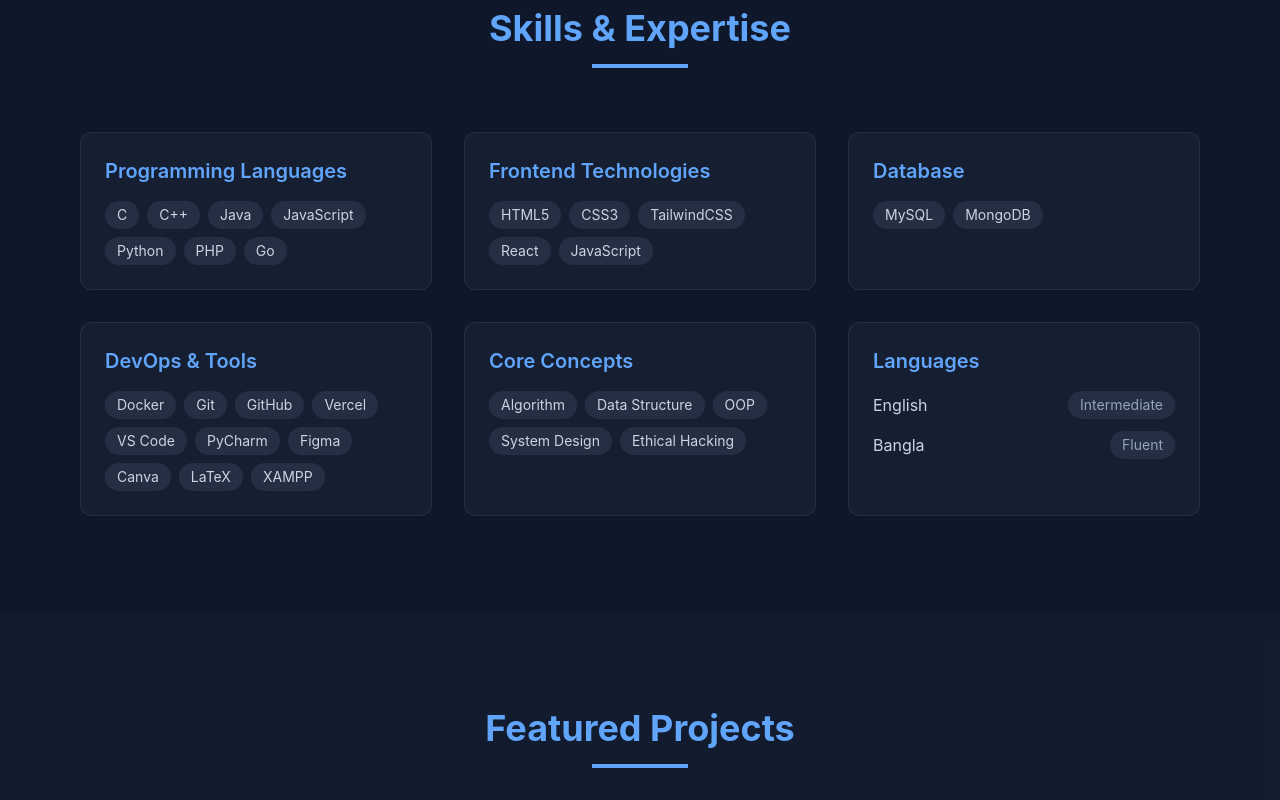
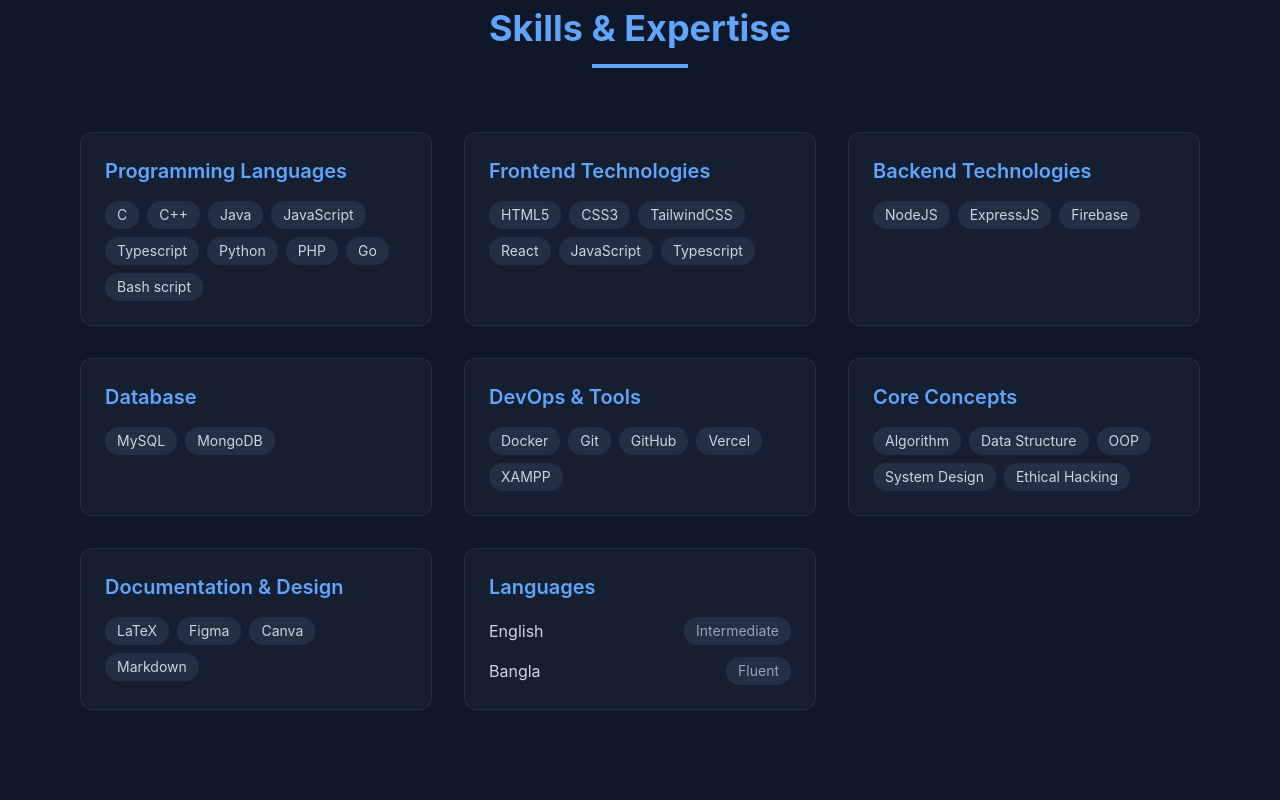
Before and after one commit to israil-fakir/israil_fakir_portfolio, a React (Vite) app: page / in a window 1280 px wide. Shown: the part 1640-2440 px from the top of the page. Built offline with nearby package versions, Linux system fonts and the light colour scheme.

Commit message:
add some informaion

```diff
--- a/src/components/Certificates.tsx
+++ b/src/components/Certificates.tsx
@@ -16,10 +16,48 @@
     "System Administration": "bg-red-600/20 text-red-400",
     "Artificial Intelligence": "bg-indigo-600/20 text-indigo-400",
     "Version Control": "bg-green-600/20 text-green-400",
-    "Cybersecurity": "bg-yellow-600/20 text-yellow-400"
+    "Cybersecurity": "bg-yellow-600/20 text-yellow-400",
+    "Data Science": "bg-indigo-600/20 text-indigo-400",
+    "Web Development" :  "bg-cyan-600/20 text-cyan-400"
   };
 
   const certificates = [
+    {
+      title: "Full Stack Development with MERN",
+      issuer: "Grameenphone Academy",
+      date: "2025",
+      description: "Completed a hands-on MERN stack program by Grameenphone Academy in collaboration with CodersTrust, focusing on building responsive full-stack web applications using MongoDB, Express.js, React, and Node.js.",
+      link: "https://www.grameenphone.academy/cert/299f0ba21f35",
+      icon: <Shield className="w-6 h-6" />,
+      category: "Web Development"
+    },
+    {
+      title: "Certificate of Excellence in AI & ML Fundamentals",
+      issuer: "Grameenphone Academy",
+      date: "2025",
+      description: "Recognized for completing the AI & ML Fundamentals course, covering core concepts, ethical aspects, and practical applications through project-based learning.",
+      link: "https://www.grameenphone.academy/cert/509fa8b707fa",
+      icon: <Shield className="w-6 h-6" />,
+      category: "Artificial Intelligence"
+    },
+    {
+      title: "Artificial Intelligence Fundamentals",
+      issuer: "IBM SkillsBuild",
+      date: "2025",
+      description: "Validated foundational knowledge of AI concepts, including machine learning, neural networks, and ethical use cases across industries.",
+      link: "https://www.credly.com/org/ibm-skillsbuild/badge/artificial-intelligence-fundamentals",
+      icon: <Shield className="w-6 h-6" />,
+      category: "Artificial Intelligence"
+    },
+    {
+      title: "Data Science Essentials With Python",
+      issuer: "Cisco",
+      date: "2025",
+      description: "Gained foundational skills in data science using Python, covering data analysis, visualization, and basic machine learning through hands-on labs.",
+      link: "https://www.credly.com/badges/a6396aa4-a036-433b-887a-68b5b35788e4",
+      icon: <Shield className="w-6 h-6" />,
+      category: "AI / ML / Data Science"
+    },
     {
       title: "Red Hat System Administration Certificate I (RH124 - RHA) - Ver. 9.3",
       issuer: "Red Hat",
--- a/src/components/Contact.tsx
+++ b/src/components/Contact.tsx
@@ -130,7 +130,7 @@
 
           {/* Contact Form */}
           <div>
-            <h3 className="text-2xl font-bold mb-8 text-white">Send Message [will be updated soon:adding backend support]</h3>
+            <h3 className="text-2xl font-bold mb-8 text-white">Send Message</h3>
             <form className="space-y-6">
               <div className="grid sm:grid-cols-2 gap-6">
                 <div>
--- a/src/components/Education.tsx
+++ b/src/components/Education.tsx
@@ -8,8 +8,8 @@
       degree: "Under Graduation",
       field: "Computer Science and Engineering",
       institution: "Green University of Bangladesh",
-      period: "2022 - Present",
-      gpa: "CGPA: 3.30",
+      period: "2022 - Early in 2026",
+      // gpa: "CGPA: 3.30",
       icon: <GraduationCap className="w-6 h-6" />
     },
     {
@@ -17,7 +17,7 @@
       field: "Science",
       institution: "Narsingdi Public College",
       period: "2019 - 2020",
-      gpa: "GPA: 4.33",
+      // gpa: "GPA: 4.33",
       icon: <Award className="w-6 h-6" />
     }
   ];
@@ -77,9 +77,9 @@
                         <Calendar className="w-4 h-4 mr-2" />
                         {edu.period}
                       </div>
-                      <span className="px-3 py-1 bg-green-600/20 text-green-400 rounded-full text-sm">
+                      {/* <span className="px-3 py-1 bg-green-600/20 text-green-400 rounded-full text-sm">
                         {edu.gpa}
-                      </span>
+                      </span> */}
                     </div>
                   </div>
                   <p className="text-slate-300">{edu.institution}</p>
--- a/src/components/Hero.tsx
+++ b/src/components/Hero.tsx
@@ -20,13 +20,13 @@
 
           {/* Job title */}
           <h2 className="text-xl md:text-2xl text-slate-300 font-medium mb-6">
-            Frontend Developer
+            MERN Stack Developer
           </h2>
 
           {/* Description */}
           <p className="text-lg text-slate-400 max-w-3xl mx-auto">
             Computer Science and Engineering student passionate about creating beautiful,
-            functional web applications using modern technologies like React and TailwindCSS.
+            functional web applications using modern technologies like React, TailwindCSS, NodeJS, ExpreesJS, and MongoDB.
           </p>
         </div>
 
@@ -63,7 +63,10 @@
           </div>
           <div className="flex items-center gap-2">
             <MapPin className="w-4 h-4" />
-            <span>Narsingdi, Dhaka</span>
+            <span>Address: Narsingdi, Dhaka</span>
+           <br />
+           {/* <MapPin className="w-4 h-4" />
+            <span>Permanent Address: Uttara, Dhaka </span> */}
           </div>
         </div>
 
--- a/src/components/Resume.tsx
+++ b/src/components/Resume.tsx
@@ -44,8 +44,8 @@
 
             <div className="flex flex-col sm:flex-row gap-4 justify-center items-center mb-8">
               <div className="flex items-center text-slate-300">
-                <User className="w-5 h-5 mr-2 text-blue-400" />
-                <span>Updated: last modified 21 sep 2025</span>
+                {/* <User className="w-5 h-5 mr-2 text-blue-400" /> */}
+                {/* <span>Updated: last modified 21 sep 2025</span> */}
               </div>
               <div className="flex items-center text-slate-300">
                 <FileText className="w-5 h-5 mr-2 text-blue-400" />
--- a/src/components/Skills.tsx
+++ b/src/components/Skills.tsx
@@ -5,11 +5,15 @@
   const skillCategories = [
     {
       title: "Programming Languages",
-      skills: ["C", "C++", "Java", "JavaScript", "Python", "PHP", "Go"]
+      skills: ["C", "C++", "Java", "JavaScript","Typescript", "Python", "PHP", "Go","Bash script"]
     },
     {
       title: "Frontend Technologies",
-      skills: ["HTML5", "CSS3", "TailwindCSS", "React", "JavaScript"]
+      skills: ["HTML5", "CSS3", "TailwindCSS", "React", "JavaScript","Typescript"]
+    },
+    {
+      title: "Backend Technologies",
+      skills: ["NodeJS", "ExpressJS", "Firebase"]
     },
     {
       title: "Database",
@@ -17,11 +21,16 @@
     },
     {
       title: "DevOps & Tools",
-      skills: ["Docker", "Git", "GitHub", "Vercel", "VS Code", "PyCharm", "Figma", "Canva", "LaTeX", "XAMPP"]
+      skills: ["Docker", "Git", "GitHub", "Vercel", "XAMPP"]
     },
     {
       title: "Core Concepts",
       skills: ["Algorithm", "Data Structure", "OOP", "System Design", "Ethical Hacking"]
+    },
+    {
+       title: "Documentation & Design",
+      skills: ["LaTeX", "Figma", "Canva","Markdown"]
+
     }
   ];
 
```
